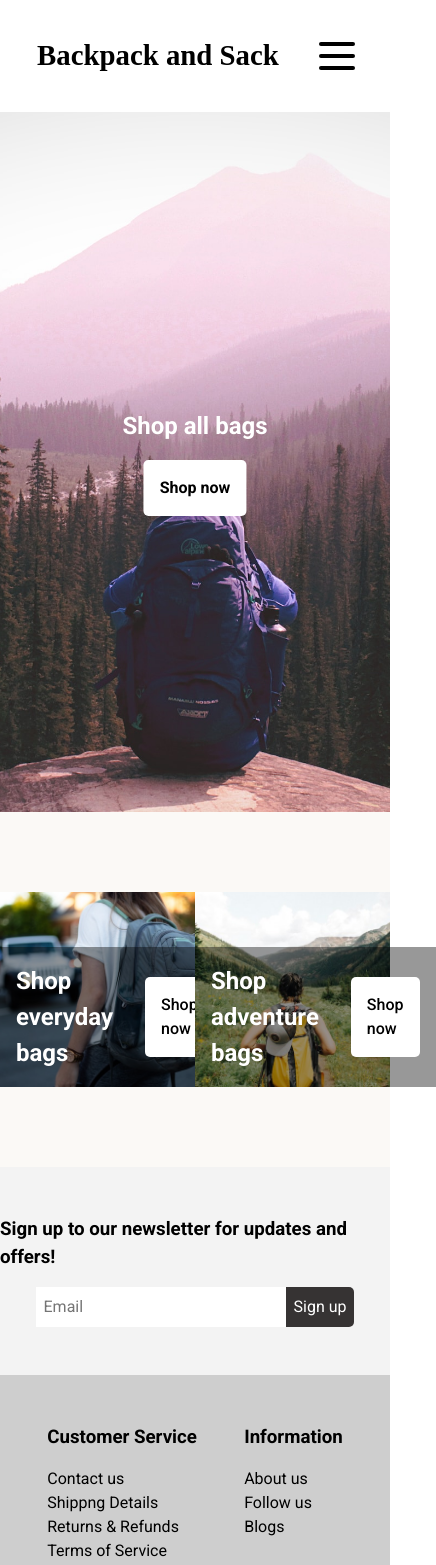
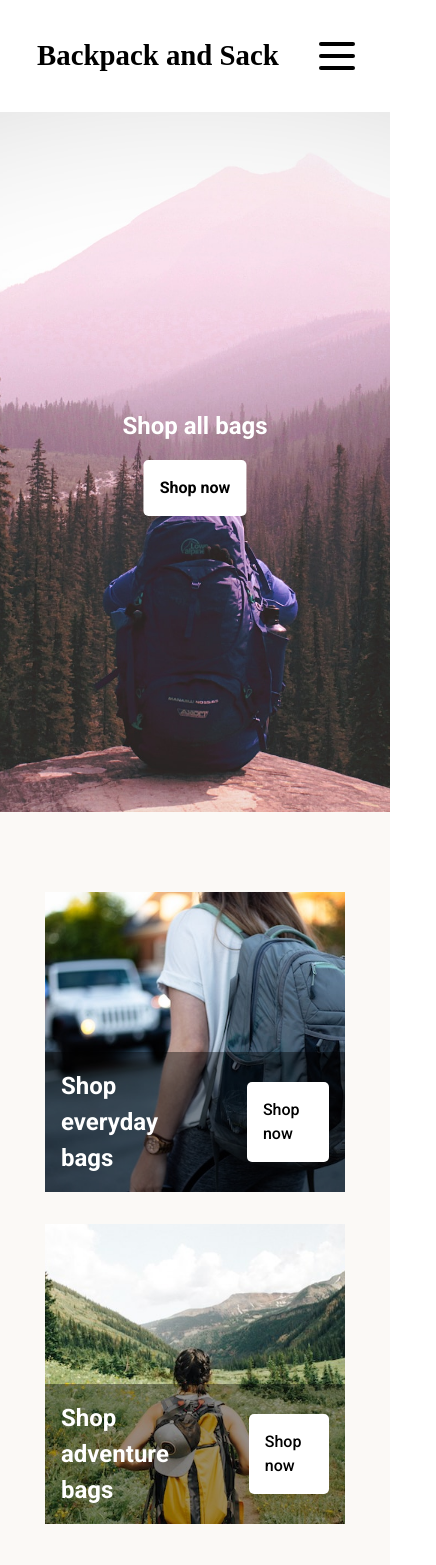
Before and after one commit to dave-forbes/shopping-cart, a React (Vite) app in the folder shopping-cart/: page / in a window 390 px wide. Shown: the top 1565 px of the page, 436 px wide, since content can reach past the window. Built offline with nearby package versions, Linux system fonts and the light colour scheme; a web font is replaced by a local one.

Commit message:
changed styles for responsive design

```diff
--- a/shopping-cart/src/components/Categories/Categories.module.css
+++ b/shopping-cart/src/components/Categories/Categories.module.css
@@ -1,7 +1,11 @@
 .container {
+  max-width: 1200px;
+  margin-inline: auto;
   padding-block: 5rem;
-  display: flex;
-  justify-content: space-evenly;
+  display: grid;
+  grid-template-columns: repeat(auto-fit, minmax(350px, 1fr));
+  gap: 2rem;
+  justify-items: center;
   background-color: var(--section-bg-color);
 }
 
@@ -12,6 +16,15 @@
 .img {
   width: 400px;
   aspect-ratio: 1;
+}
+
+@media (max-width: 400px) {
+  .container {
+    grid-template-columns:none;
+  }
+  .img {
+    width: 300px;
+  }
 }
 
 .a {
```
